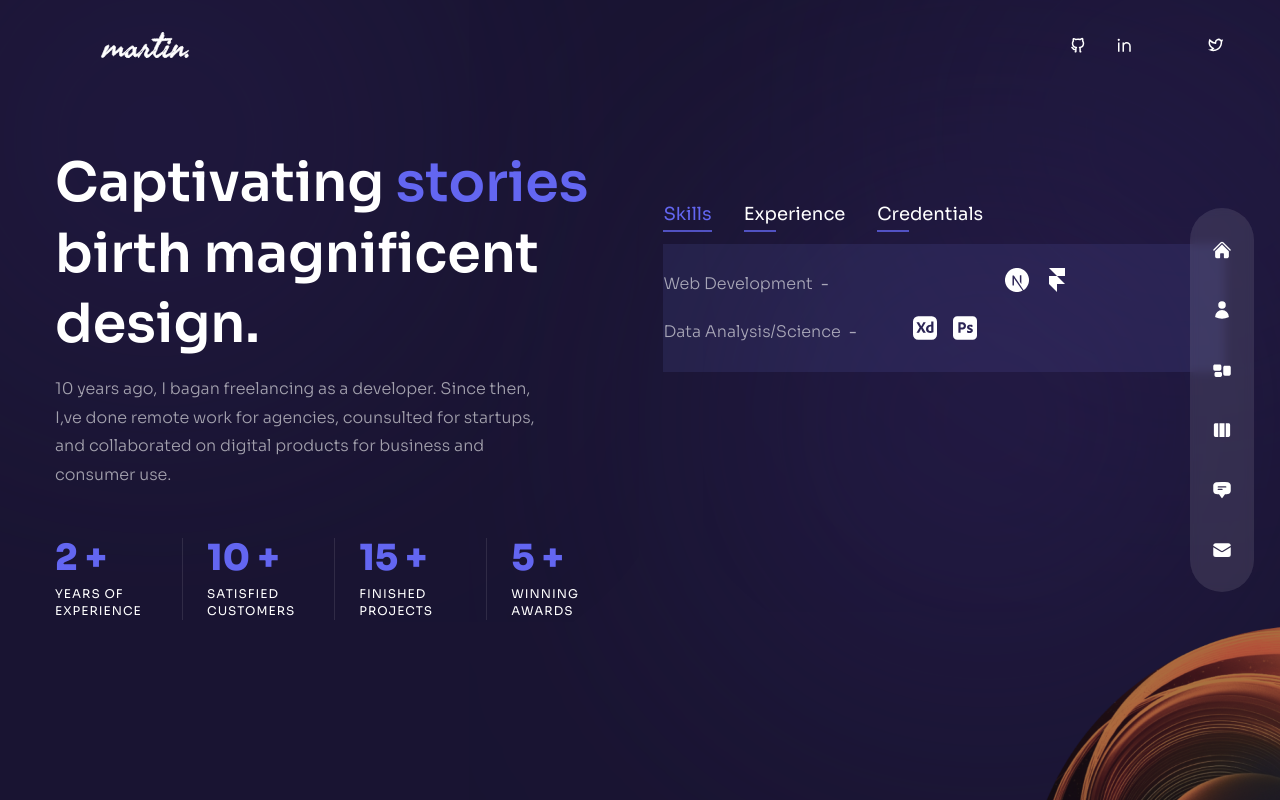
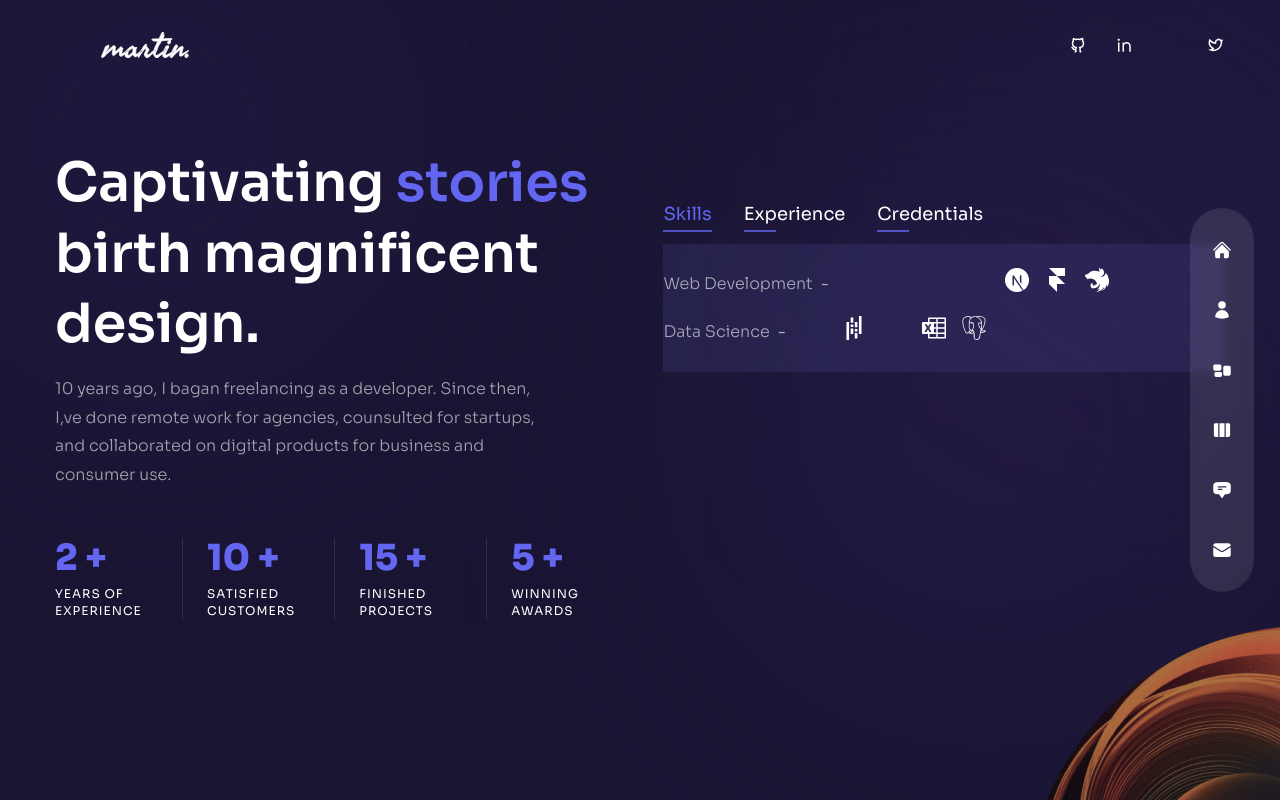
Before and after one commit to mine-martin/2023_Portfolio, a Next.js app: page /about in a window 1280 px wide. Built offline with nearby package versions, Linux system fonts and the light colour scheme; some icons are missing.

Commit message:
Finishing up with the about page

```diff
--- a/components/Nav.js
+++ b/components/Nav.js
@@ -45,7 +45,7 @@ const Nav = () => {
 
   return (
     <nav className="flex flex-col items-center xl:justify-center gap-y-4 fixed h-max bottom-0 mt-auto xl:right-[2%] z-50 top-0 w-full xl:w-16 xl:max-w-md xl:h-screen p-0">
-      <div className="flex w-full xl:flex-col items-center justify-between xl:justify-center gap-y-10 px-4 md:px-40 xl:px-0 h-[65px] xl:h-max py-8 bg-white/10 backdrop-blur-sm text-3xl xl:text-xl xl:rounded-full">
+      <div className="flex w-full xl:flex-col items-center justify-between xl:justify-center gap-y-10 px-4 md:px-40 xl:px-0 h-[60px] xl:h-max py-8 bg-white/10 backdrop-blur-sm text-3xl xl:text-xl xl:rounded-full">
         {navData.map((data, index) => {
           return (
             <Link
--- a/pages/about/index.js
+++ b/pages/about/index.js
@@ -5,17 +5,19 @@ import { motion } from 'framer-motion';
 import { fadeIn } from '../../variants';
 import {
   FaCss3,
-  FaFigma,
   FaHtml5,
   FaJs,
+  FaKaggle,
+  FaPython,
   FaReact,
-  FaWordpress,
 } from 'react-icons/fa6';
 import {
-  SiAdobephotoshop,
-  SiAdobexd,
   SiFramer,
+  SiMicrosoftexcel,
+  SiNestjs,
   SiNextdotjs,
+  SiPandas,
+  SiPostgresql,
 } from 'react-icons/si';
 
 import CountUp from 'react-countup';
@@ -35,14 +37,17 @@ export const aboutData = [
           <FaReact key="react" />,
           <SiNextdotjs key="nextjs" />,
           <SiFramer key="framer" />,
+          <SiNestjs key="nest" />,
         ],
       },
       {
-        title: 'Data Analysis/Science',
+        title: 'Data Science',
         icons: [
-          <FaFigma key="figma" />,
-          <SiAdobexd key="adobexd" />,
-          <SiAdobephotoshop key="adobephotoshop" />,
+          <FaPython key="python" />,
+          <SiPandas key="pandas" />,
+          <FaKaggle key="kaggle" />,
+          <SiMicrosoftexcel key="excel" />,
+          <SiPostgresql key="psql" />,
         ],
       },
     ],
@@ -64,16 +69,16 @@ export const aboutData = [
     title: 'experience',
     info: [
       {
-        title: 'UX/UI Designer - XYZ Company',
-        stage: '2012 - 2023',
+        title: 'Software Developer - Stream4Tech LLC',
+        stage: '2022 Oct - Present',
       },
       {
-        title: 'Web Developer - ABC Agency',
-        stage: '2010 - 2012',
+        title: 'Software Developer - Automata Systems',
+        stage: '2021 Mar - 2021 Sep',
       },
       {
-        title: 'Intern - DEF Corporation',
-        stage: '2008 - 2010',
+        title: 'Intern - TSMHS Thika',
+        stage: '2019 Jan - 2019 April',
       },
     ],
   },
```
